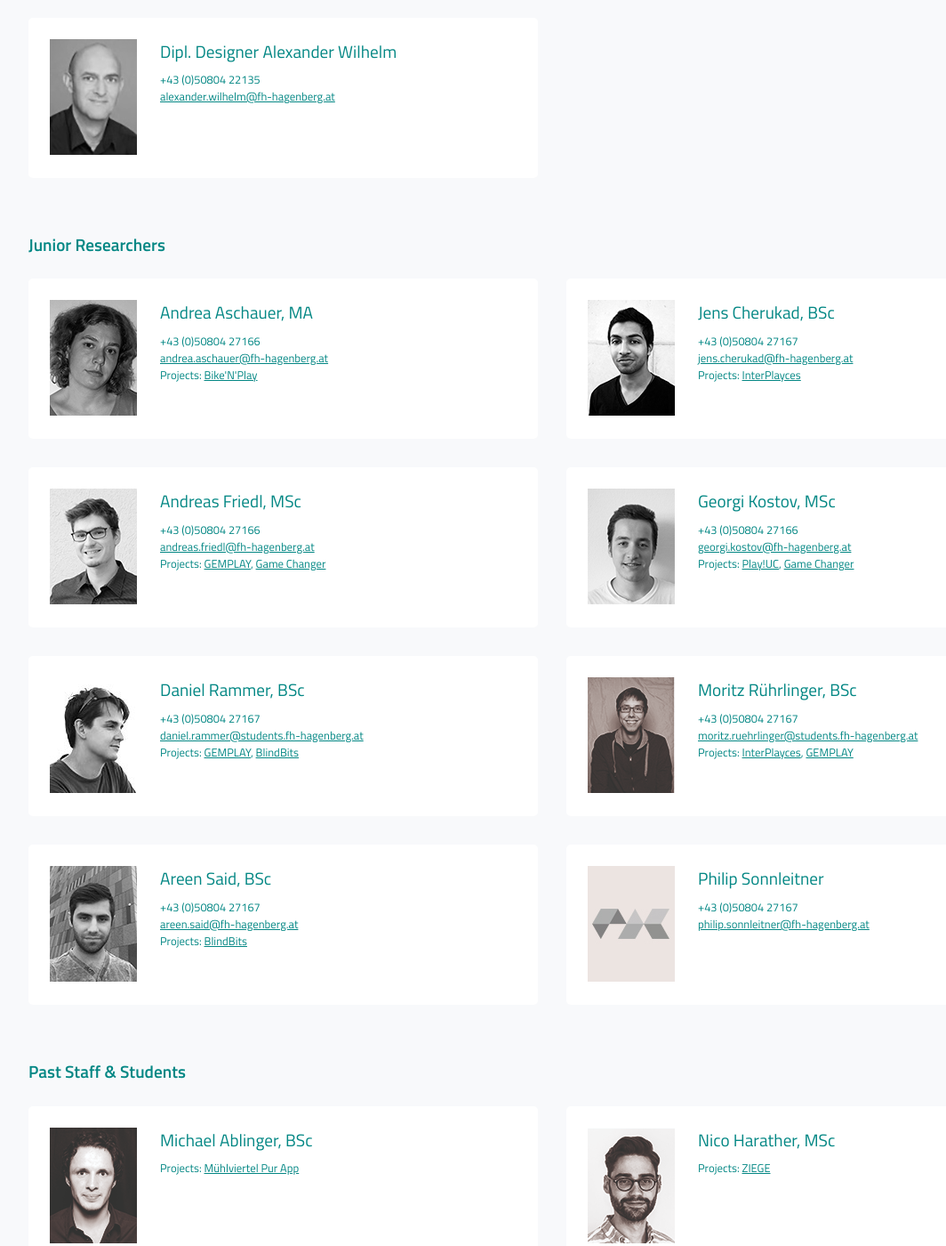
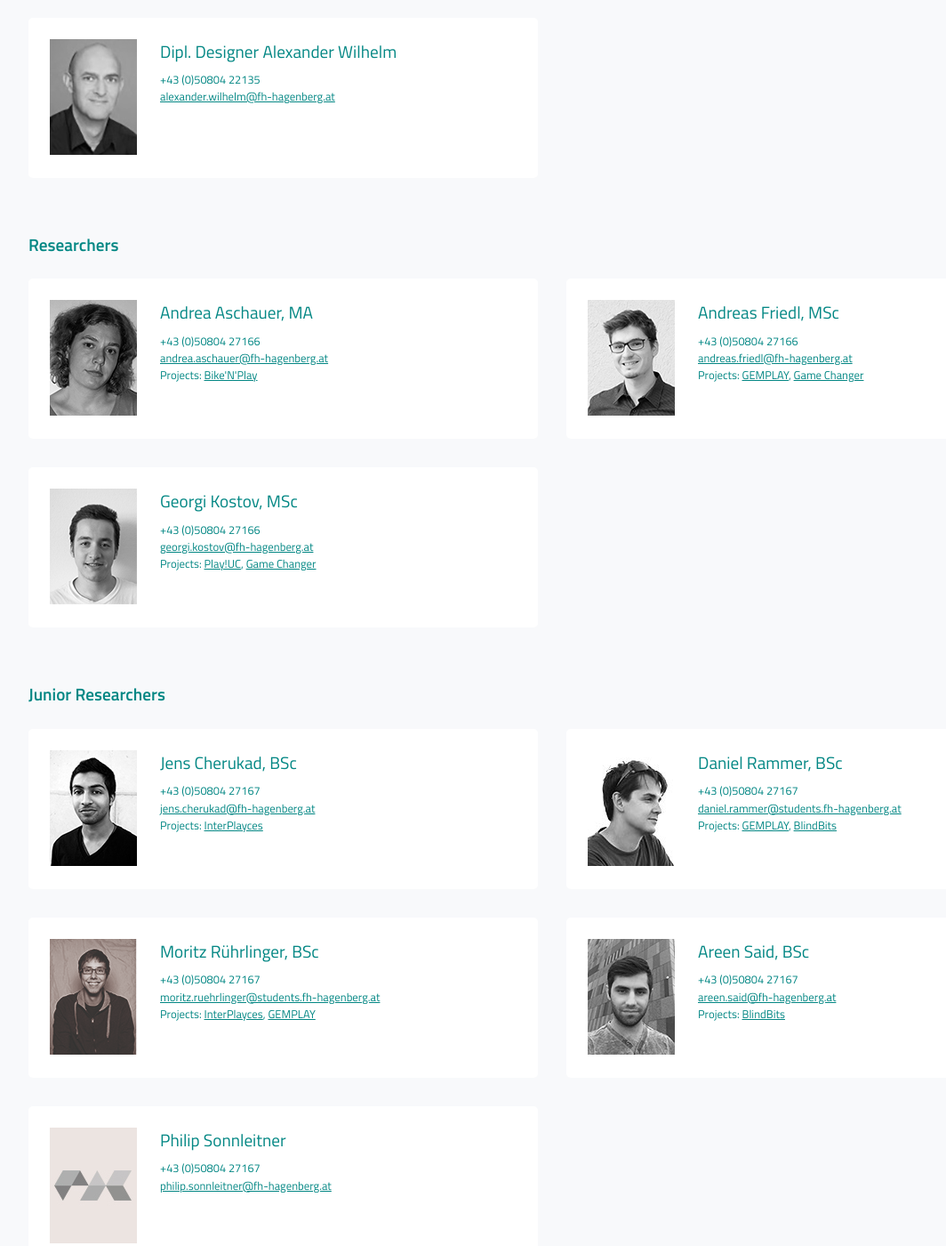
Before and after one commit to Playful-Interactive-Environments/pie-lab.at, a Jekyll site: the page built from _pages/people.html, in a window 1280 px wide and 1400 px high, scrolled down 839 px. Shown: the whole window at 89% size, without its empty margins (3-1067 px from the left). Built offline with Jekyll 4.4.1, drawn with Linux system fonts in a browser that asks for light colours.

Commit message:
Added new Staff Group
Added Researchers staff group and corrected assignments to the groups.

```diff
--- a/_data/staffgroups.yml
+++ b/_data/staffgroups.yml
@@ -3,6 +3,8 @@
 - id: 2
   label: Senior Researchers
 - id: 3
+  label: Researchers
+- id: 4
   label: Junior Researchers
-- id: 4
+- id: 5
   label: Past Staff & Students
```
Also changed, not shown: _data/people.yml (+16 -16 lines).
